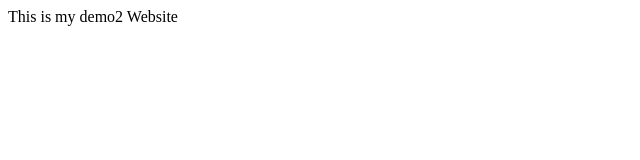
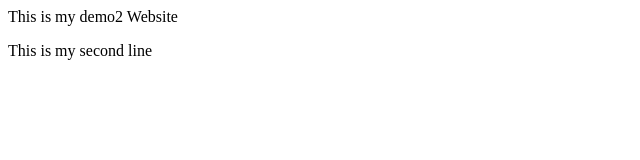
Before and after one commit to Priyanshu8265/demo2, a plain HTML site: page index.html in a window 1280 px wide. Shown: the whole page, without its empty margins (0-640 px from the left). Drawn offline with Linux system fonts and the light colour scheme.

Commit message:
Added second line

```diff
--- a/index.html
+++ b/index.html
@@ -1 +1,2 @@
 <p> This is my demo2 Website</p>
+<p> This is my second line</p>
```
